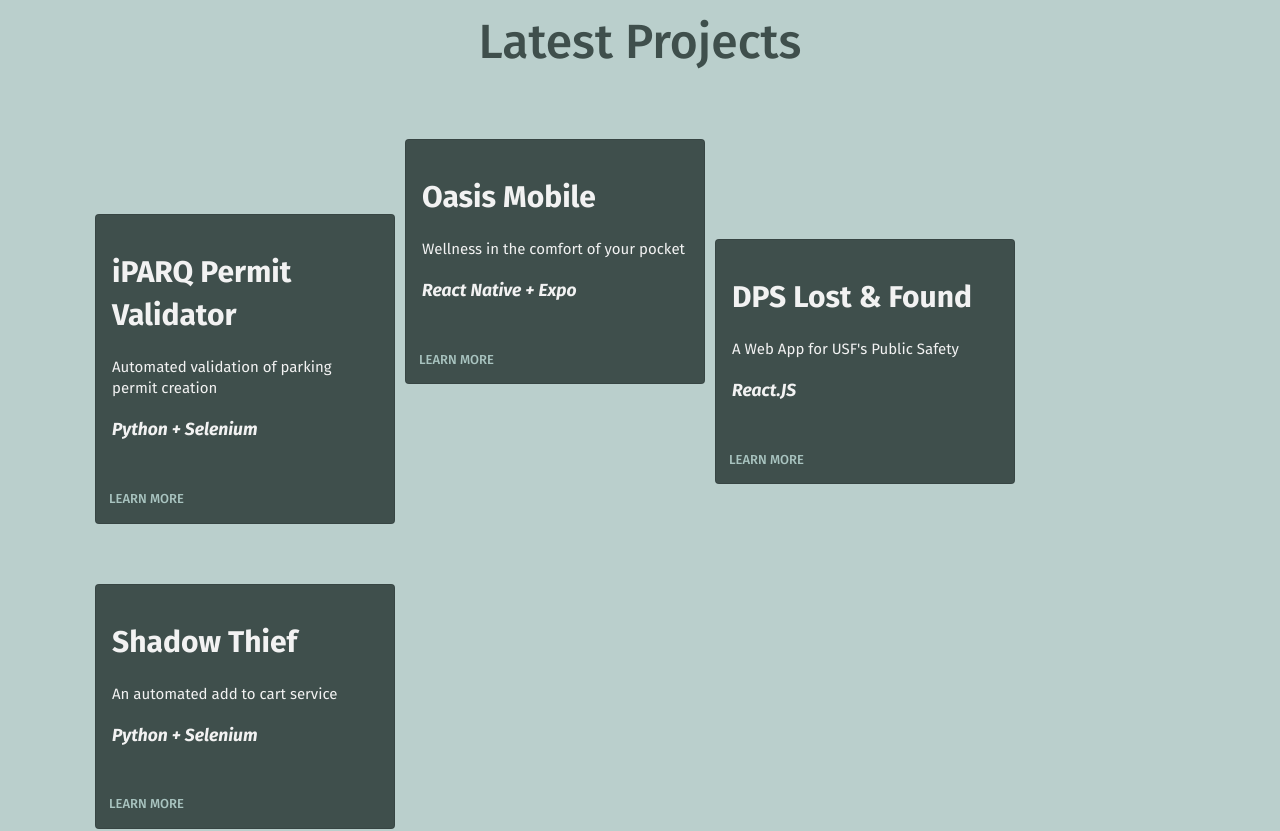
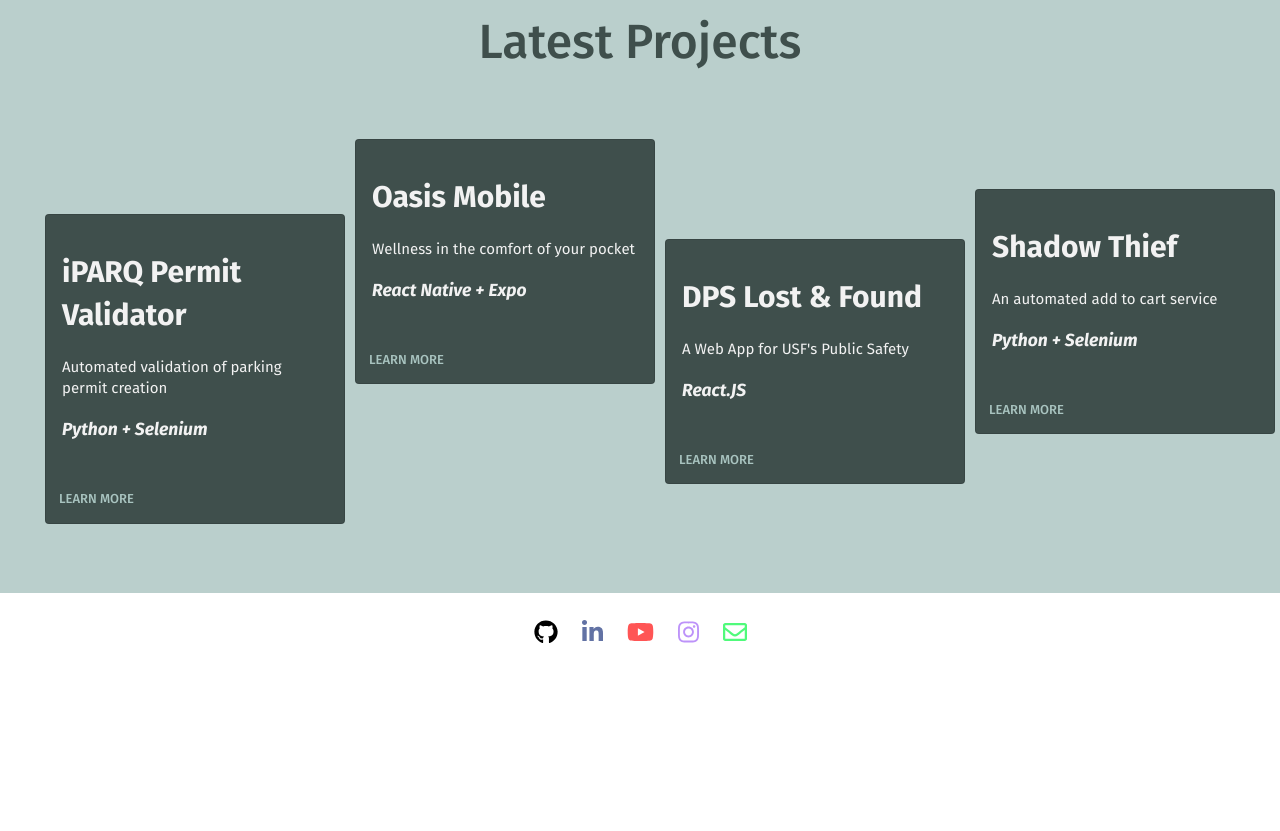
Before and after one commit to nlpulido/nlpulido.github.io, a React (Create React App) app: page / in a window 1280 px wide. Shown: the part 640-1471 px from the top of the page. After the commit the page ends 1311 px from the top, so only its background shows below. Built offline with nearby package versions, Linux system fonts and the light colour scheme.

Commit message:
attempting to fix the wrap

```diff
--- a/src/pages/Home/ProjectCards.css
+++ b/src/pages/Home/ProjectCards.css
@@ -1,7 +1,7 @@
 
 .carousel {
     display: flex;
-    flex-flow: row wrap;
+    flex-flow: row;
     list-style: none;
 }
 
```
